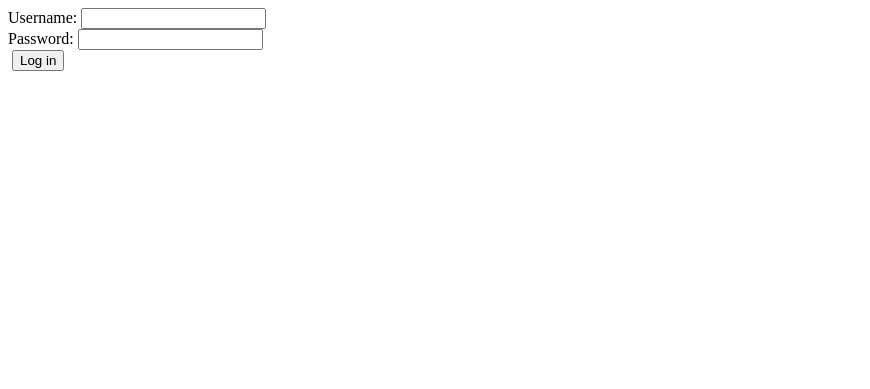
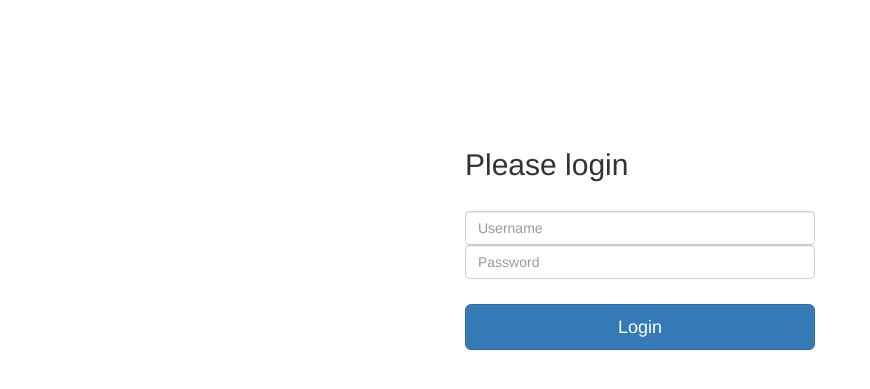
Before and after one commit to davidbt/djmediastreamer, a Django app: page /login/ in a window 1280 px wide. Shown: the top 389 px of the page, without its empty margins (0-870 px from the left). Run offline with Django 3.2, Linux system fonts and the light colour scheme; some libraries are stand-ins or nearby versions.

Commit message:
Styling login page.

```diff
--- /dev/null
+++ b/djmediastreamer/static/djmediastreamer/css/login.css
@@ -0,0 +1,5 @@
+.login-div {
+  max-width: 380px;
+  margin-top: 10%;
+
+}
--- a/djmediastreamer/templates/djmediastreamer/base.html
+++ b/djmediastreamer/templates/djmediastreamer/base.html
@@ -1,4 +1,4 @@
-{% load static from staticfiles %}
+{% load static %}
 <html>
 <head>
   <script src="https://ajax.googleapis.com/ajax/libs/jquery/1.12.4/jquery.min.js"></script>
--- a/djmediastreamer/templates/djmediastreamer/login.html
+++ b/djmediastreamer/templates/djmediastreamer/login.html
@@ -1,16 +1,27 @@
+{% load static %}
 <html>
+  <head>
+    <script src="https://ajax.googleapis.com/ajax/libs/jquery/1.12.4/jquery.min.js"></script>
+    <script src='{% static "node_modules/bootstrap/dist/js/bootstrap.min.js" %}'></script>
+    <link href='{% static "node_modules/bootstrap/dist/css/bootstrap.min.css" %}' rel="stylesheet">
+    <link href='{% static "djmediastreamer/css/login.css" %}' rel="stylesheet">
+  </head>
 <body>
+  <div class="container login-div">
+    <h2>Please login</h2>
+    <br>
     <form action="" method="post" id="login-form">{% csrf_token %}
       <div class="form-row">
-      <label class="required" for="id_username">Username:</label> <input id="id_username" maxlength="254" name="username" type="text" />
+        <input id="id_username" maxlength="254" name="username" class="form-control" type="text" placeholder="Username"/>
       </div>
       <div class="form-row">
-      <label class="required" for="id_password">Password:</label> <input id="id_password" name="password" type="password" />
-      <input type="hidden" name="next" value="/admin/" />
+        <input id="id_password" name="password" class="form-control" type="password" placeholder="Password" />
+        <input type="hidden" name="next" value="/" />
       </div>
       <div class="submit-row">
-      <label>&nbsp;</label><input type="submit" value="Log in" />
+        <label>&nbsp;</label><input class="btn btn-lg btn-primary btn-block" type="submit" value="Login" />
       </div>
     </form>
+</div>
 </body>
 </html>
```
Lines whose indentation alone changed are shown as unchanged.
